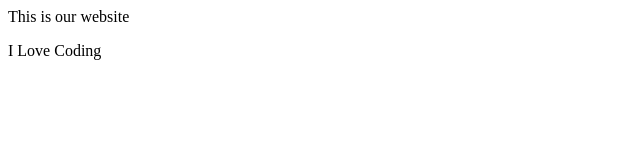
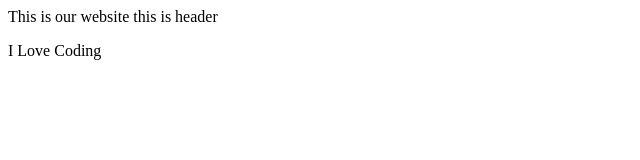
Before and after one commit to shoonya007/demo, a plain HTML site: page index.html in a window 1280 px wide. Shown: the whole page, without its empty margins (0-640 px from the left). Drawn offline with Linux system fonts and the light colour scheme.

Commit message:
added header to index.html

```diff
--- a/index.html
+++ b/index.html
@@ -1,4 +1,5 @@
 <html>
 </title>This is our website</title>
+<h>this is header</h>
 <p> I Love Coding </p>
 </html>
```
